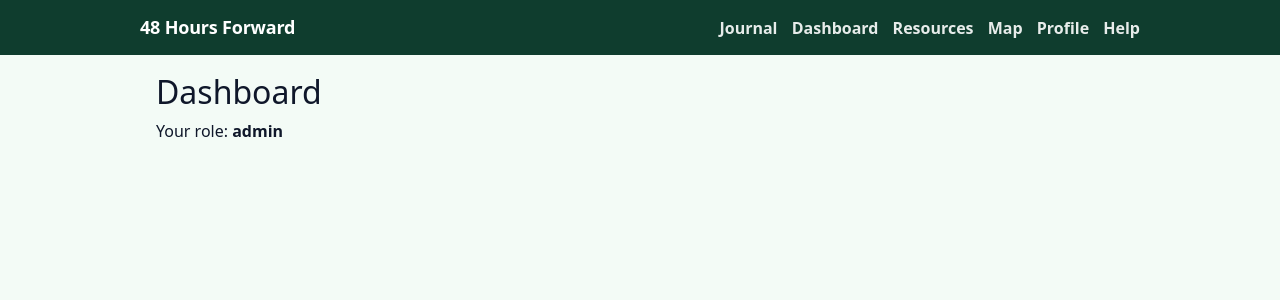
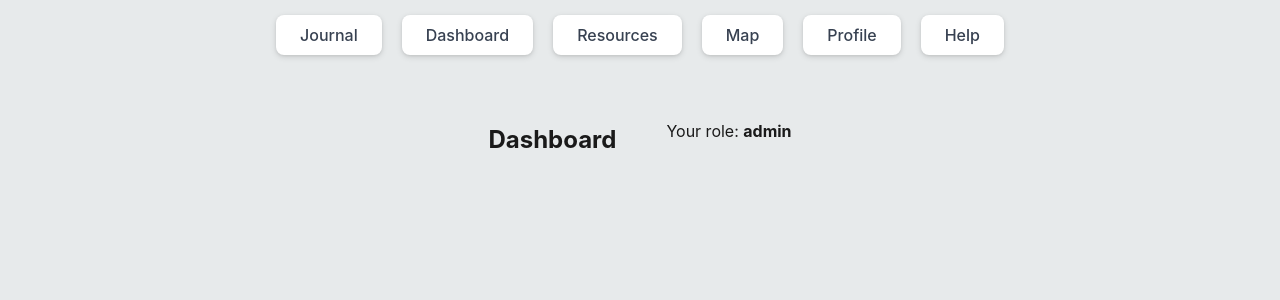
Before and after one commit to ShadowStorm0101/48_Hours_Forward, a Flask app: page /dashboard in a window 1280 px wide. Shown: the top 300 px of the page. Run offline with Flask 3, Linux system fonts and the light colour scheme; a user stored in the database is signed in; some libraries are stand-ins or nearby versions.

Commit message:
template to base html and CSS fix

```diff
--- a/app/static/global.css
+++ b/app/static/global.css
@@ -30,6 +30,11 @@ body {
   font-weight: 500;
   transition: all 0.2s ease;
   box-shadow: 0 2px 6px rgba(0, 0, 0, 0.12), 0 1px 3px rgba(0, 0, 0, 0.08);
+}
+
+.nav-item a {
+  text-decoration: none;
+  color: inherit;
 }
 
 .nav-item:hover {
--- a/app/static/help.css
+++ b/app/static/help.css
@@ -1,8 +1,4 @@
 /* Help Page Specific Styles */
-.nav-item a {
-  text-decoration: none;
-  color: inherit;
-}
 
 .page-title {
   text-align: center;
--- a/app/templates/base.html
+++ b/app/templates/base.html
@@ -1,123 +1,31 @@
-<!-- app/templates/base.html -->
 <!DOCTYPE html>
 <html lang="en">
 <head>
-  <meta charset="UTF-8" />
-  <meta name="viewport" content="width=device-width, initial-scale=1" />
-
+  <meta charset="UTF-8">
+  <meta name="viewport" content="width=device-width, initial-scale=1.0">
   <title>{% block title %}48 Hours Forward{% endblock %}</title>
 
-  <link rel="stylesheet" href="https://cdn.jsdelivr.net/npm/bootstrap@5.3.3/dist/css/bootstrap.min.css">
-  <link rel="stylesheet" href="https://cdn.jsdelivr.net/npm/sweetalert2@11/dist/sweetalert2.min.css">
-
-  <style>
-    :root{
-      --green: #1a7a52;
-      --green-dark: #0f3d2e;
-      --bg: #f3fbf6;
-      --card: #ffffff;
-      --text: #0f172a;
-      --muted: #475569;
-      --border: rgba(15, 61, 46, 0.15);
-      --maxw: 1000px;
-    }
-
-    *{ box-sizing: border-box; }
-
-    body{
-      margin: 0;
-      font-family: system-ui, -apple-system, Segoe UI, Roboto, Arial, sans-serif;
-      background: var(--bg);
-      color: var(--text);
-    }
-
-    header{
-      background: var(--green-dark);
-      color: #fff;
-      padding: 14px 16px;
-    }
-
-    .top{
-      max-width: var(--maxw);
-      margin: 0 auto;
-      display: flex;
-      align-items: center;
-      justify-content: space-between;
-      gap: 12px;
-      flex-wrap: wrap;
-    }
-
-    .brand{
-      text-decoration: none;
-      color: #fff;
-      font-weight: 800;
-      letter-spacing: -0.2px;
-      font-size: 18px;
-      white-space: nowrap;
-    }
-
-    nav a{
-      color: rgba(255,255,255,0.9);
-      text-decoration: none;
-      font-weight: 600;
-      margin-left: 10px;
-      white-space: nowrap;
-    }
-    nav a:hover{ text-decoration: underline; }
-
-    main{
-      max-width: var(--maxw);
-      margin: 18px auto;
-      padding: 0 16px;
-    }
-
-    .flash{
-      padding: 10px 12px;
-      border: 1px solid var(--border);
-      background: var(--card);
-      border-radius: 10px;
-      margin-bottom: 10px;
-    }
-
-    .card{
-      border: 1px solid var(--border);
-      background: var(--card);
-      border-radius: 12px;
-      padding: 14px;
-    }
-
-    footer{
-      max-width: var(--maxw);
-      margin: 22px auto;
-      padding: 0 16px;
-      color: var(--muted);
-      font-size: 13px;
-      text-align: center;
-    }
-  </style>
-
+  <link rel="stylesheet" href="../static/global.css">
   {% block head %}{% endblock %}
 </head>
+<body>
+  <script>
+    // check local storage high contrast preference and apply
+    if (localStorage.getItem('highContrast') === 'true') {
+      document.body.classList.add('high-contrast');
+    }
+  </script>
 
-<body>
-  <header>
-    <div class="top">
-      <a class="brand" href="/">48 Hours Forward</a>
+  <nav class="navbar">
+    <div class="nav-item"><a href="/journal">Journal</a></div>
+    <div class="nav-item"><a href="/dashboard">Dashboard</a></div>
+    <div class="nav-item"><a href="/resources">Resources</a></div>
+    <div class="nav-item"><a href="/map">Map</a></div>
+    <div class="nav-item"><a href="/profile">Profile</a></div>
+    <div class="nav-item"><a href="/help">Help</a></div>
+  </nav>
 
-      <nav>
-        <a href="/journal">Journal</a>
-        <a href="/dashboard">Dashboard</a>
-        <a href="/resources">Resources</a>
-        <a href="/map">Map</a>
-        <a href="/profile">Profile</a>
-        <a href="/help">Help</a>
-
-      </nav>
-    </div>
-  </header>
-
-  <main>
-
+  <div class="container">
     {% with messages = get_flashed_messages(with_categories=false) %}
       {% if messages %}
         {% for message in messages %}
@@ -127,7 +35,7 @@
     {% endwith %}
 
     {% block content %}{% endblock %}
-  </main>
+  </div>
 
   {% block scripts %}{% endblock %}
 </body>
--- a/requirements.txt
+++ b/requirements.txt
@@ -3,5 +3,5 @@ cryptography==42.0.5
 Flask==3.1.2
 flask_sqlalchemy==3.1.1
 flask_wtf==1.2.2
-SQLAlchemy==2.0.30
+SQLAlchemy>=2.0.30
 Werkzeug==3.1.5
--- a/template.html
+++ b/template.html
@@ -4,7 +4,7 @@
   <meta charset="UTF-8">
   <meta name="viewport" content="width=device-width, initial-scale=1.0">
   <title>Page Title</title>
-  <link rel="stylesheet" href="global.css">
+  <link rel="stylesheet" href="app/static/global.css">
 </head>
 <body>
   <script>
```
Also changed, not shown: app/templates/help.html (+18 -32 lines), instance/app.db (added).
